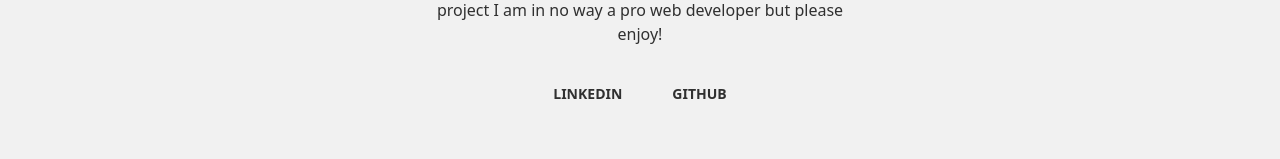
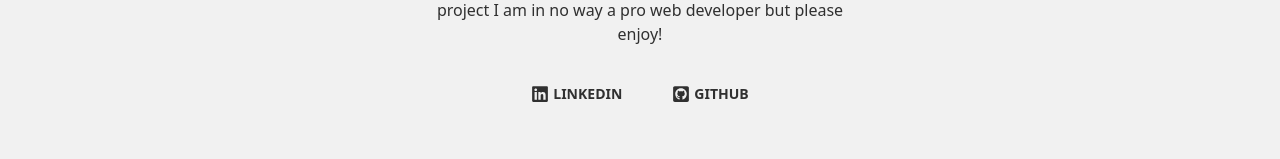
Before and after one commit to drewb73/personal-site, a React (Create React App) app: page / in a window 1280 px wide. Shown: the part 502-661 px from the top of the page. Built offline with nearby package versions, Linux system fonts and the light colour scheme.

Commit message:
Functioning Links added

```diff
--- a/src/Components/CardCarousel.jsx
+++ b/src/Components/CardCarousel.jsx
@@ -12,7 +12,7 @@ function CardCarousel() {
                       <h2 className='card-title'>House Marketplace App</h2>
                       <p>Housing Marketplace App built with React and Firebase as the backend database</p>
                       <div className='card-actions justify-end'>
-                          <button className='btn btn-priamry'>Project Here!</button>
+                          <a href='https://github.com/drewb73/house-marketplace' className='btn btn-priamry'>Project Here!</a>
                       </div>
                   </div>
               </div>
@@ -24,7 +24,7 @@ function CardCarousel() {
                       <h2 className='card-title'>Github Search App</h2>
                       <p>Built with React and uses the Github Api to search users</p>
                       <div className='card-actions justify-end'>
-                          <button className='btn btn-priamry'>Project Here!</button>
+                          <a href='https://github.com/drewb73/github-search' className='btn btn-priamry'>Project Here!</a>
                       </div>
                   </div>
               </div>
@@ -36,7 +36,7 @@ function CardCarousel() {
                       <h2 className='card-title'>Personal Site</h2>
                       <p>Built with React, nothing fancy yet but will be improved over time!</p>
                       <div className='card-actions justify-end'>
-                          <button className='btn btn-priamry'>Project Here!</button>
+                          <a href='https://github.com/drewb73/personal-site' className='btn btn-priamry'>Project Here!</a>
                       </div>
                   </div>
               </div>
@@ -48,7 +48,7 @@ function CardCarousel() {
                       <h2 className='card-title'>Support Desk App</h2>
                       <p>In progress MERN stack App, stay tuned!</p>
                       <div className='card-actions justify-end'>
-                          <button className='btn btn-priamry'>Project Here!</button>
+                          <a href='https://github.com/drewb73/support-desk' className='btn btn-priamry'>Project Here!</a>
                       </div>
                   </div>
               </div>
--- a/src/Components/Hero.jsx
+++ b/src/Components/Hero.jsx
@@ -1,5 +1,6 @@
 
 import React from 'react'
+import { FaGithubSquare, FaLinkedin  } from "react-icons/fa";
 
 
 function Hero() {
@@ -14,8 +15,8 @@ function Hero() {
         </div>
       <h1 className="text-5xl font-bold">Welcome!</h1>
       <p className="py-6">Hello, My name is Drew Barton I am a Sales Operations Professional in the tech industry. This site is my personal project I am in no way a pro web developer but please enjoy!</p>
-      <button className="mx-2 btn btn-ghost">Linkedin</button>
-      <button className="mx-2 btn btn-ghost">GitHub</button>
+      <a href='https://www.linkedin.com/in/d-barton5/' className="mx-2 btn btn-ghost"><p className='mr-1 text-lg'><FaLinkedin /></p> Linkedin</a>
+      <a href='https://github.com/drewb73' className="mx-2 btn btn-ghost"><p className='mr-1 text-lg'><FaGithubSquare /></p> GitHub</a>
     </div>
   </div>
 </div>
```
